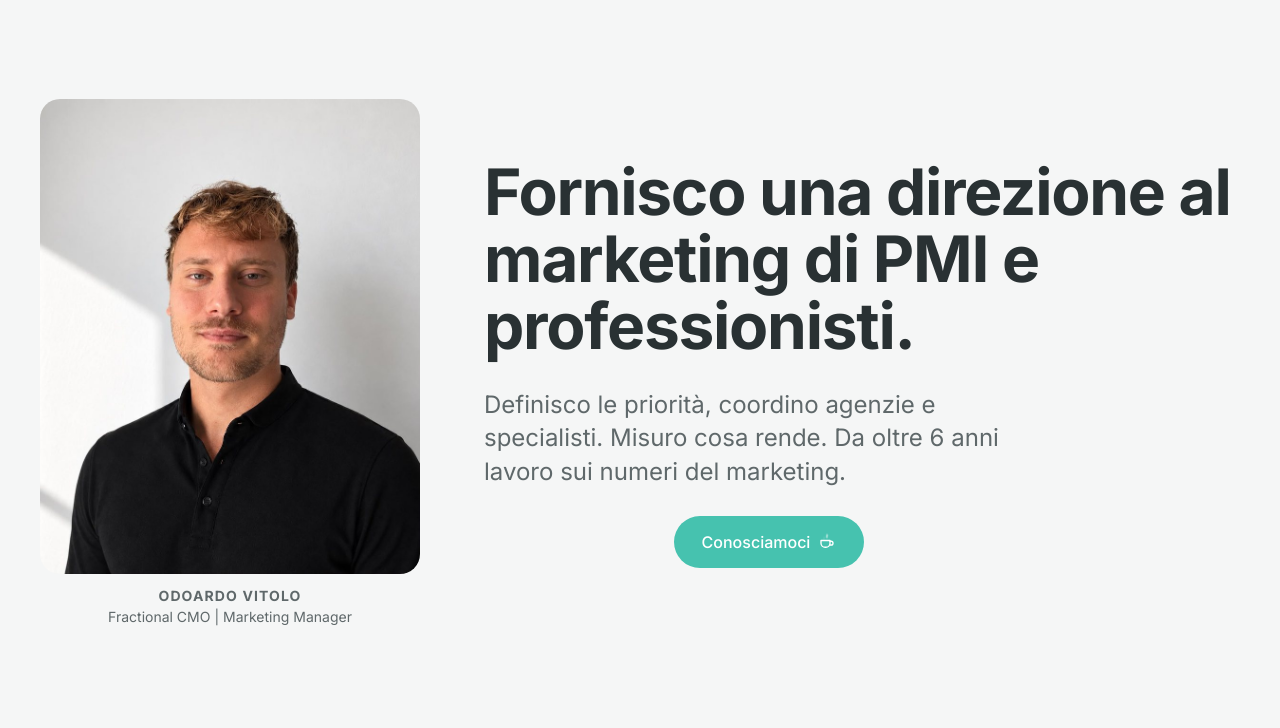
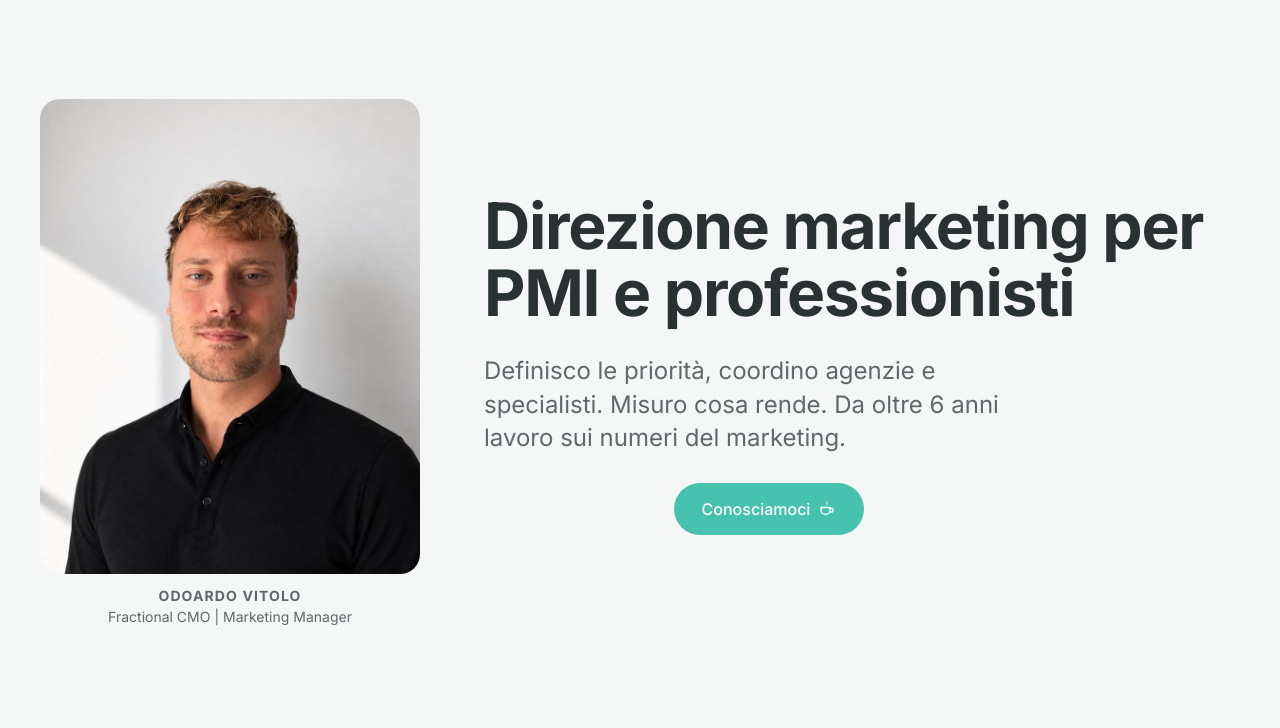
Before and after one commit to odoardovitolo/Sito-ODOARDO, an Astro site: page / in a window 1280 px wide. Shown: the part 72-800 px from the top of the page. Built offline with nearby package versions, Linux system fonts and the light colour scheme; Astro itself is replaced by a stand-in of ours; no server answers.

Commit message:
V2 (bozza): titolo «Direzione marketing per PMI e professionisti»
Co-Authored-By: Claude Opus 5.5 <noreply@anthropic.com>
Claude-Session: https://claude.ai/code/session_01A2k7sWtr1knBsNjh8MbjtA

```diff
--- a/src/pages/index.astro
+++ b/src/pages/index.astro
@@ -56,7 +56,7 @@ const PIVA = '';
         <p class="hero-role" style="margin: 12px 0 0; text-align: center; text-wrap: balance; font-size: 14px; line-height: 1.45; color: var(--muted);"><span style="display: block; font-weight: 700; letter-spacing: 0.08em;">ODOARDO VITOLO</span>Fractional&nbsp;CMO&nbsp;| Marketing&nbsp;Manager</p>
       </div>
       <div style="flex: 1 1 520px; min-width: 0;">
-        <h1 style="margin: 0; font-size: clamp(36px, 5vw, 72px); line-height: 1.05; font-weight: 700; letter-spacing: -0.02em;">Fornisco una direzione al marketing di PMI e professionisti.</h1>
+        <h1 style="margin: 0; font-size: clamp(36px, 5vw, 72px); line-height: 1.05; font-weight: 700; letter-spacing: -0.02em;">Direzione marketing per PMI e professionisti</h1>
         <p class="hero-sub" style="margin: 28px 0 0; max-width: 570px; font-size: clamp(18px, 2vw, 24px); line-height: 1.4; color: var(--muted);">Definisco le priorità, coordino agenzie e specialisti. Misuro cosa rende. Da oltre 6 anni lavoro sui numeri del marketing.</p>
         <div class="hero-cta" style="margin-top: 28px; max-width: 570px; display: flex; justify-content: center;">
           <button type="button" data-go="contatti" data-umami-event="cta-apertura" style="background: #46C2AF; color: #FFFFFF; border: 0; border-radius: 999px; padding: 16px 28px; min-height: 48px; font-family: inherit; font-size: 16px; font-weight: 500; cursor: pointer; display: flex; align-items: center; gap: 8px;">Conosciamoci<svg width="18" height="18" viewBox="0 0 24 24" fill="none" stroke="currentColor" stroke-width="1.8" stroke-linecap="round" stroke-linejoin="round" aria-hidden="true" style="flex: 0 0 18px; overflow: visible;"><path d="M4 10h12v3.5a5.5 5.5 0 0 1-5.5 5.5h-1A5.5 5.5 0 0 1 4 13.5V10z"></path><path d="M16 11h1.5a2.5 2.5 0 0 1 0 5H16"></path><path class="steam-1" d="M8 7c-.9-1 .9-2 0-3.5"></path><path class="steam-2" d="M12 7c-.9-1 .9-2 0-3.5"></path></svg></button>
```
